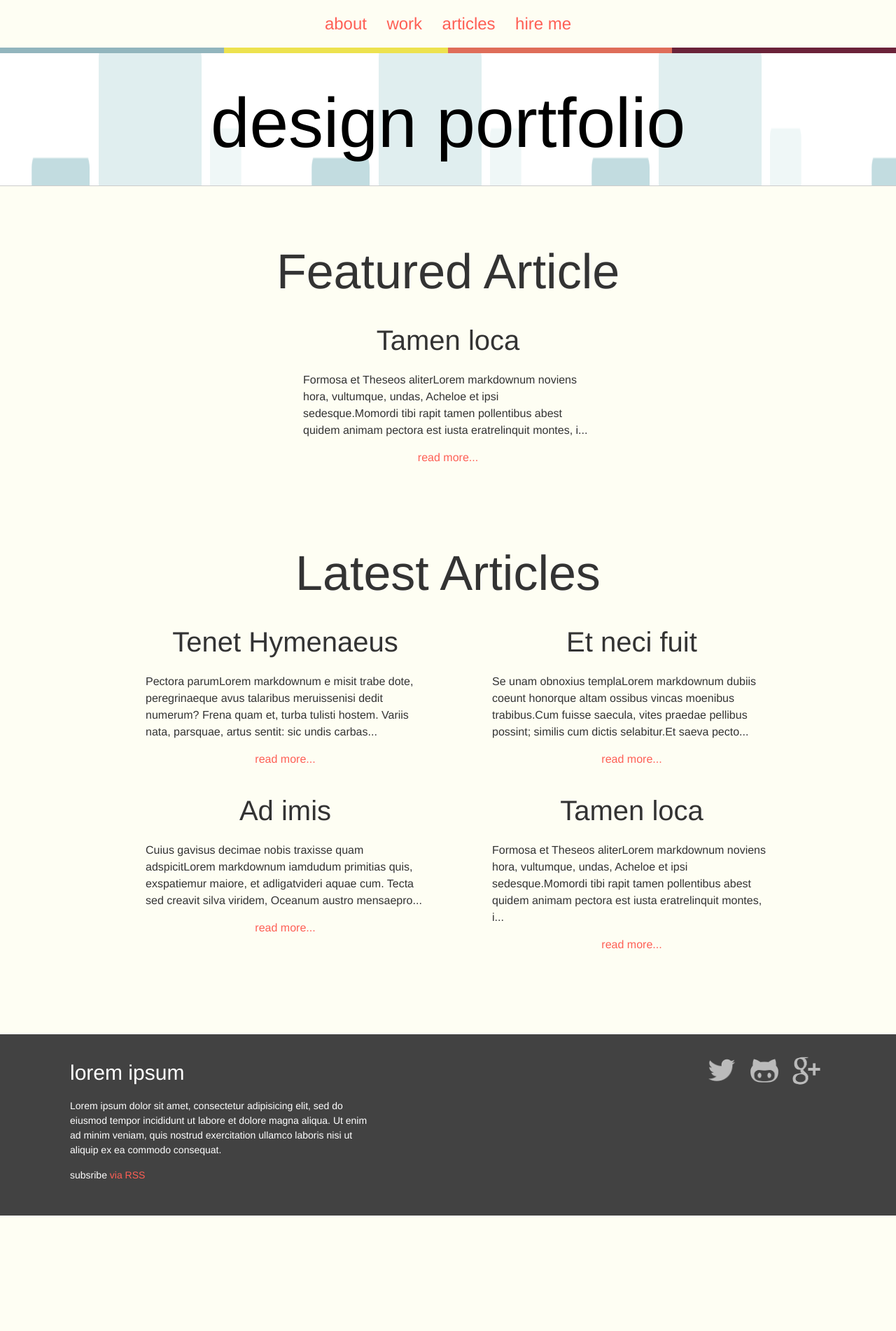
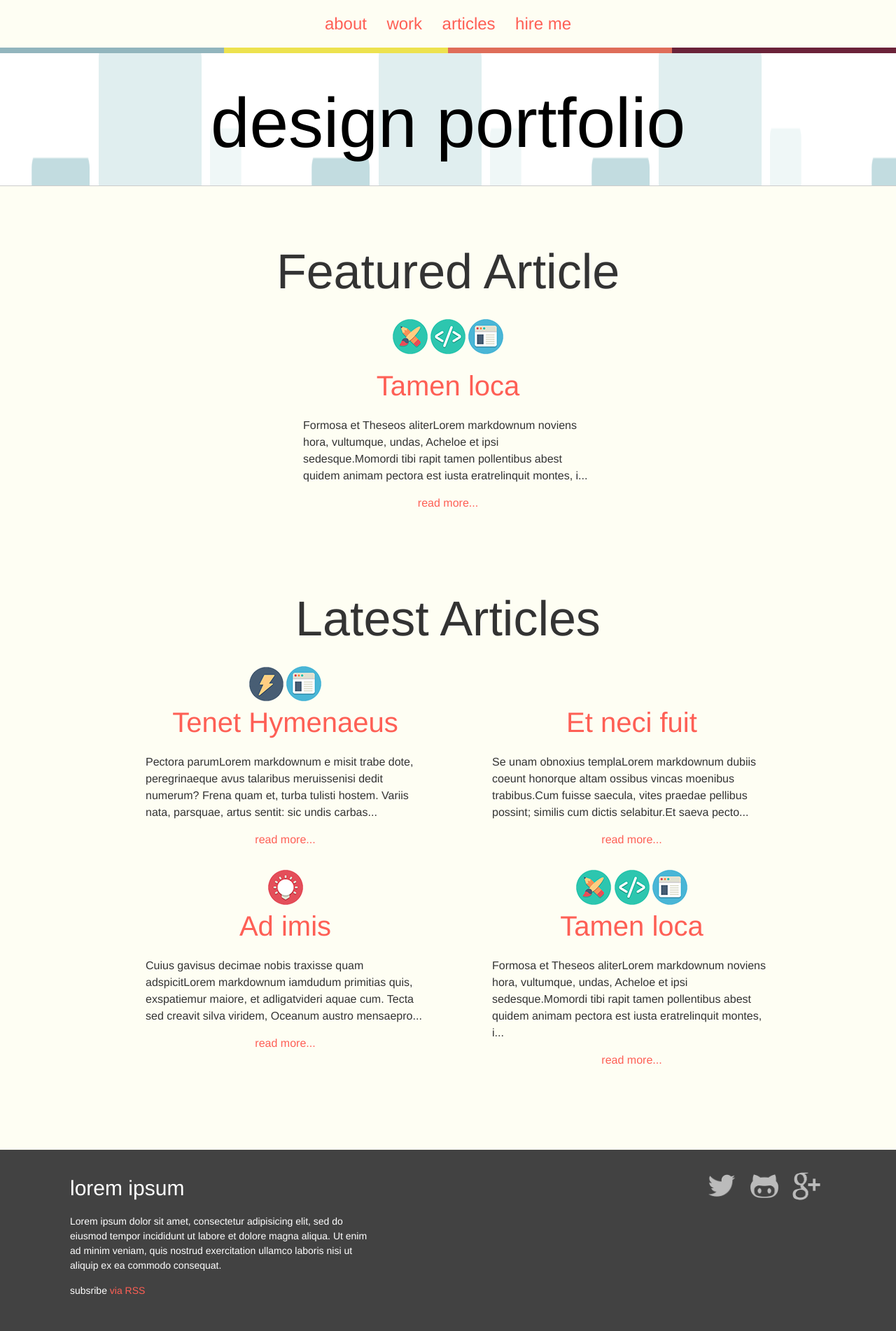
Before and after one commit to MailatRadu/portfolio, a Jekyll site: the page built from index.html, in a window 1280 px wide. Shown: the whole page at 70% size. Built offline with Jekyll 4.4.1, drawn with Linux system fonts in a browser that asks for light colours; before the commit the page ends 1737 px from its top, so only the background shows below that.

Commit message:
Add tags for posts

```diff
--- a/_includes/post.html
+++ b/_includes/post.html
@@ -1,5 +1,17 @@
-<h2> {{ post.title }} </h2>
+<ul class="post-tags">
+	{% for tag in post.tags %}
+		<li>
+			<img src="/images/icon-{{tag}}.png" alt="{{tag}} icon" >
+		</li>
+	{% endfor %}
+</ul>
+
+<h2>
+	<a href="{{ post.url | prepend: site.baseurl }}" >
+		{{ post.title }}
+	</a>
+</h2>
 <p> {{ post.content | strip_html | strip_newlines | truncate: 200 }} </p>
 <p class="post-read-more-link">
-  <a href="#">read more...</a>
+  <a href="{{ post.url | prepend: site.baseurl }}">read more...</a>
 </p>
```
